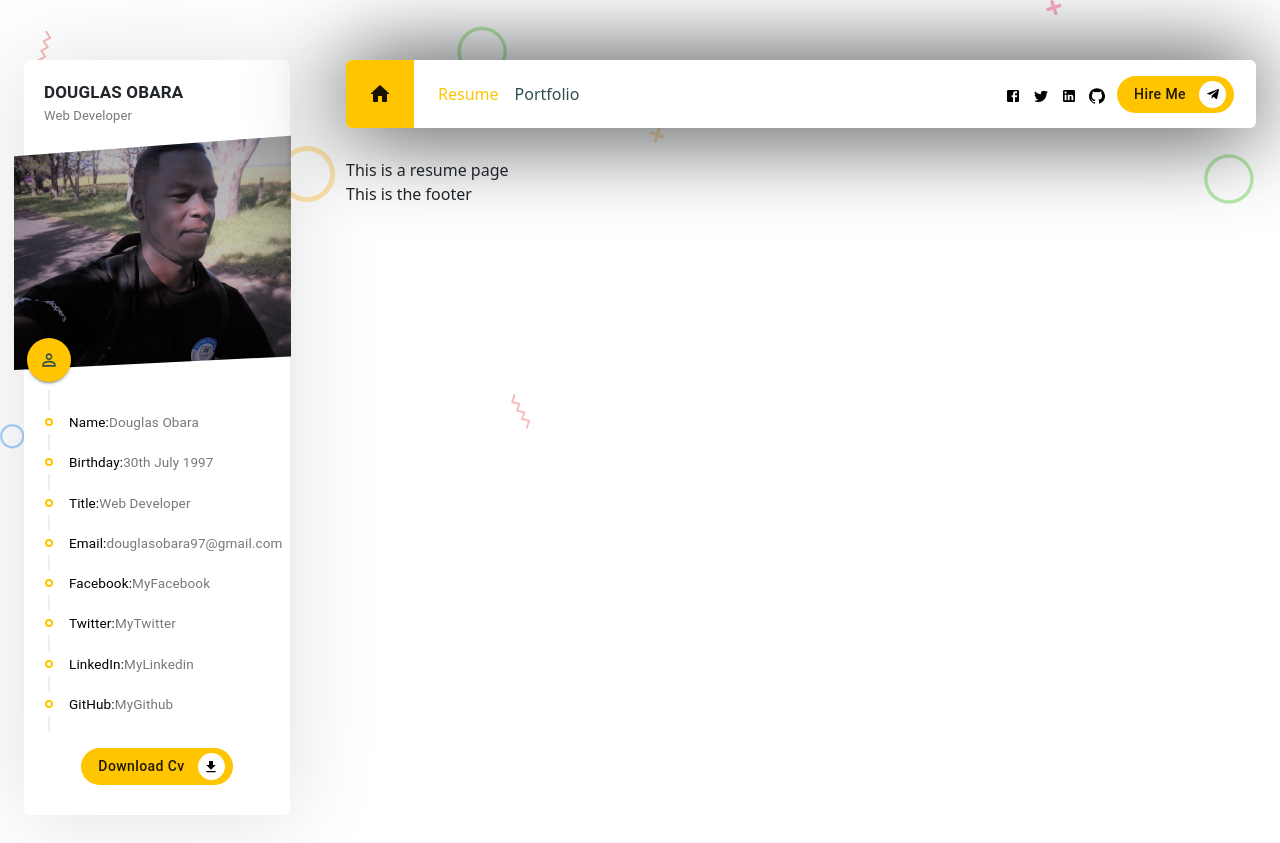
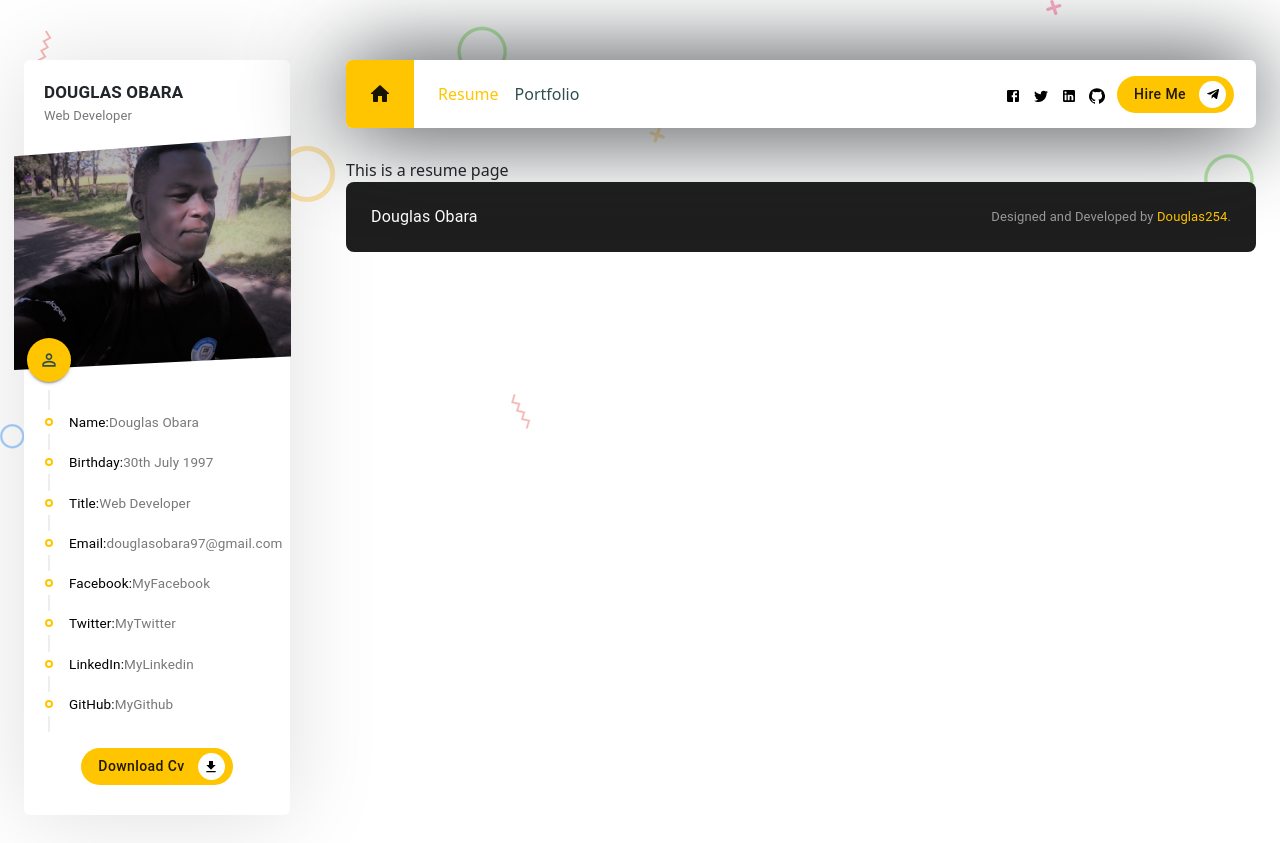
Before and after one commit to Douglas254/Resume, a React (Create React App) app: page / in a window 1280 px wide. Built offline with nearby package versions, Linux system fonts and the light colour scheme.

Commit message:
Footer component

```diff
--- /dev/null
+++ b/src/components/Footer/Footer.css
@@ -0,0 +1,22 @@
+.footer {
+  background-color: #1e1e1e;
+  color: #fff;
+  display: flex;
+  flex-wrap: wrap;
+  align-items: center;
+  justify-content: space-between;
+  min-height: 70px;
+  border-radius: 8px;
+  padding: 20px 25px;
+}
+
+.footer .footer_copyright {
+  font-size: small;
+  text-align: end;
+  color: #9c9c9c;
+}
+
+.footer .footer_copyright > a {
+  text-decoration: none !important;
+  color: var(--main-color);
+}
--- a/src/components/Footer/Footer.js
+++ b/src/components/Footer/Footer.js
@@ -1,7 +1,29 @@
 import React from "react";
+import { Typography } from "@material-ui/core";
+import resumeData from "../../utils/resumeData";
+import "./Footer.css";
 
 const Footer = () => {
-  return <div>This is the footer</div>;
+  return (
+    <div className="footer">
+      <div className="footer_left">
+        <Typography className="footer_name">{resumeData.name}</Typography>
+      </div>
+      <div className="footer_right">
+        <Typography className="footer_copyright">
+          Designed and Developed by{" "}
+          <a
+            href="https://github.com/douglas254"
+            target="_blank"
+            rel="noreferrer"
+          >
+            Douglas254
+          </a>
+          .
+        </Typography>
+      </div>
+    </div>
+  );
 };
 
 export default Footer;
--- a/src/index.css
+++ b/src/index.css
@@ -10,7 +10,7 @@ body {
   -webkit-font-smoothing: antialiased;
   -moz-osx-font-smoothing: grayscale;
   background: #fafafa;
-  /* overflow: hidden; */
+  overflow-x: hidden;
   background: url("../src/assets/images/background.png");
 }
 
```
